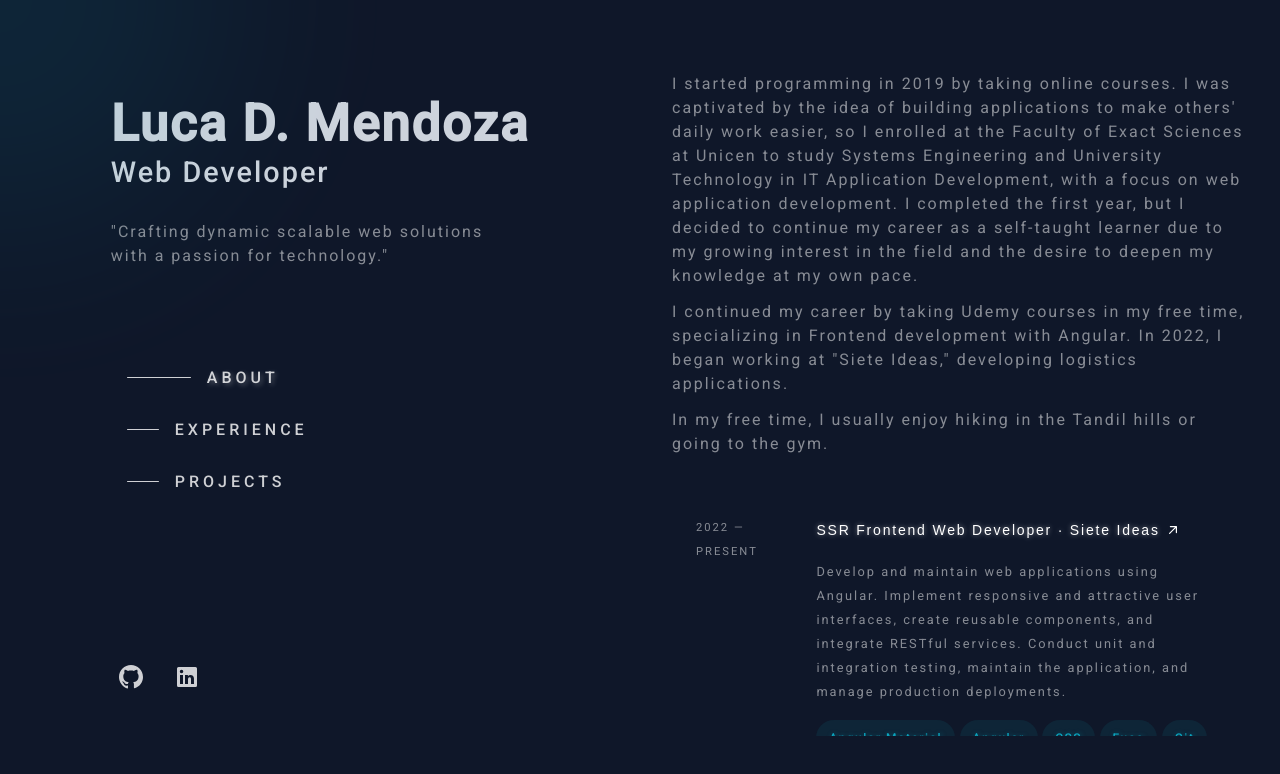
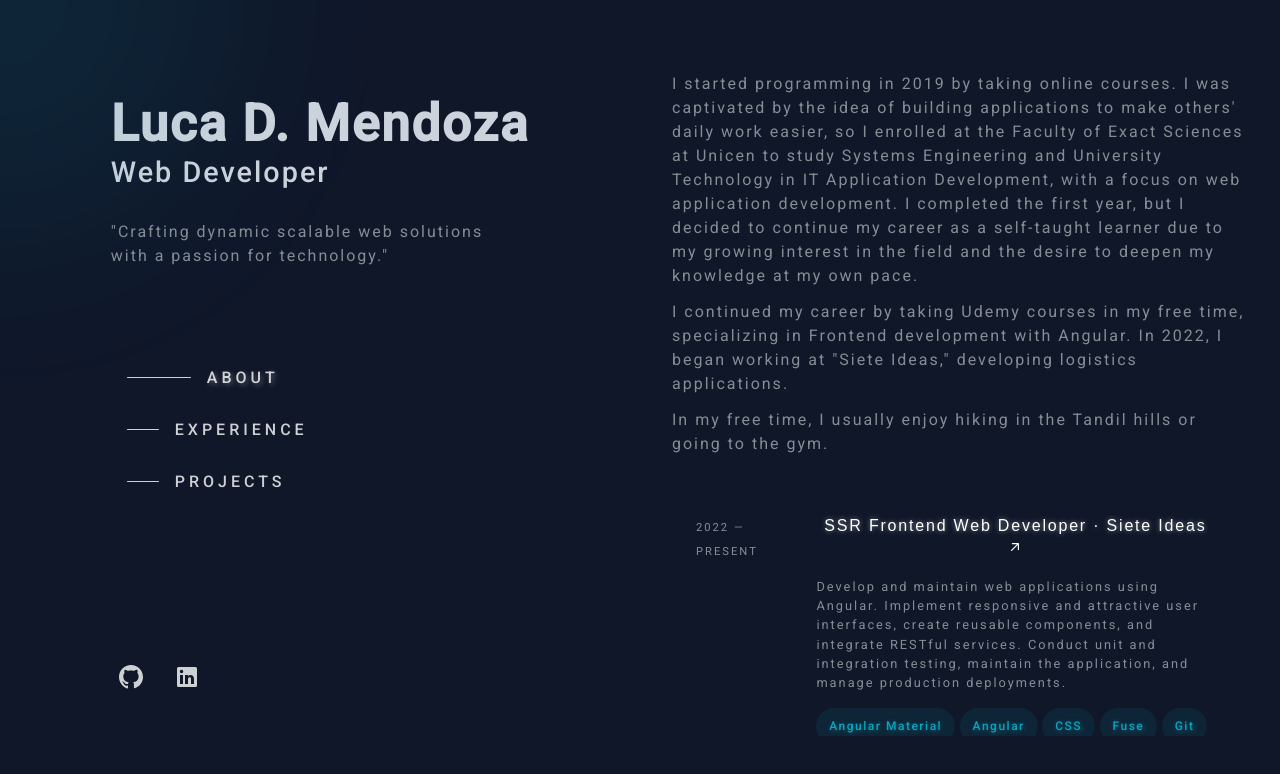
Before and after one commit to Luca-Mendoza/mein-fe, an Angular app: page / in a window 1280 px wide. Shown: the top 774 px of the page. Built offline with nearby package versions, Linux system fonts and the light colour scheme.

Commit message:
fixer - stryle

```diff
--- a/src/app/public/components/button-arrow/button-arrow.component.scss
+++ b/src/app/public/components/button-arrow/button-arrow.component.scss
@@ -14,14 +14,14 @@
   padding-bottom: 7px;
   letter-spacing: 1.8px;
   line-height: 20px;
-  font-size: 12px;
+  font-size: 1rem;
   padding-right: 0;
   // text-transform: uppercase;
 
 
-  @include mixins.tablets {
-    font-size: 14px;
-  }
+  // @include mixins.tablets {
+  //   font-size: 14px;
+  // }
 
 }
 
--- a/src/app/public/pages/home/home.component.scss
+++ b/src/app/public/pages/home/home.component.scss
@@ -20,14 +20,10 @@ li {
   padding: 0; /* Quita el padding por defecto */
 }
 p {
-  font-size: 0.8rem;
+  font-size: 1rem;
   line-height: 1.5rem;
   letter-spacing: 2px;
   color: rgba(255, 255, 255, 0.5);
-
-  @include mixins.tablets {
-    font-size: 1rem;
-  }
 }
 .container-home {
   width: 100vw;
@@ -289,14 +285,8 @@ p {
               }
 
               p {
-                // font-size: 0.8rem;
-                font-size: 11px;
+                font-size: .8rem;
                 line-height: 1.2rem;
-
-                @include mixins.tablets {
-                  font-size: 0.8rem;
-                  line-height: 1.5rem;
-                }
               }
             }
           }
@@ -342,7 +332,7 @@ p {
               }
 
               p {
-                font-size: 0.8rem;
+                font-size: .8rem;
                 line-height: 1.2rem;
               }
             }
```
